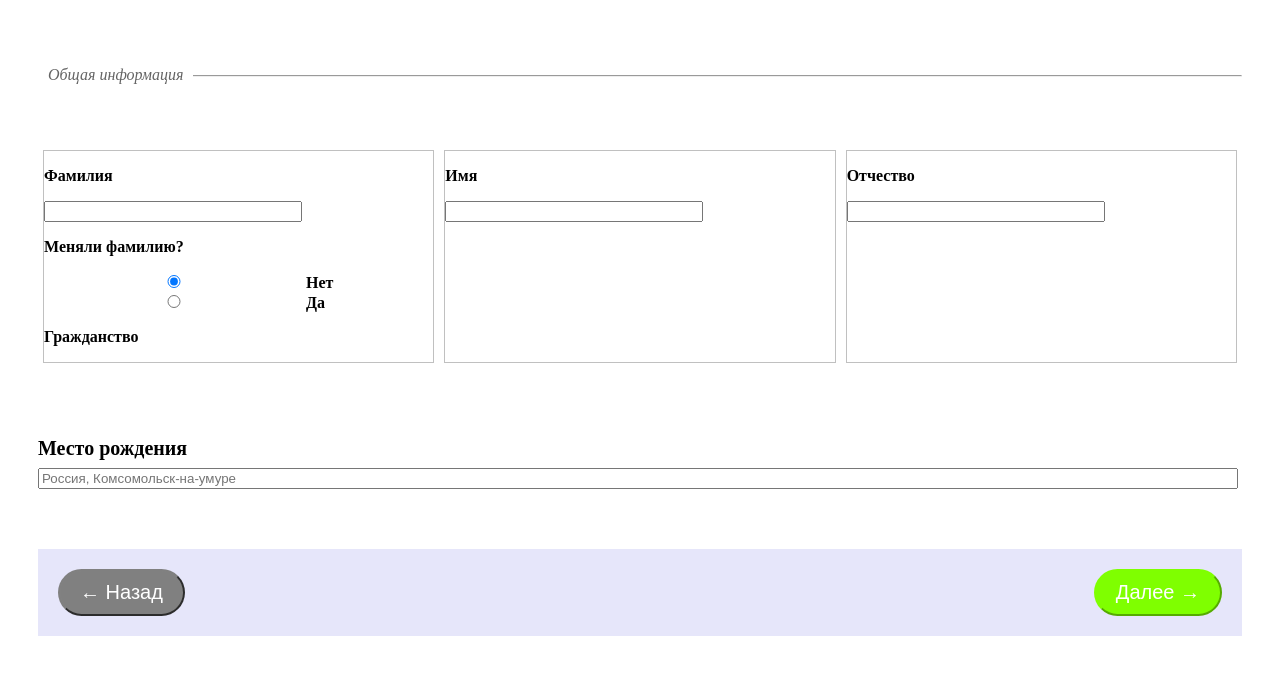
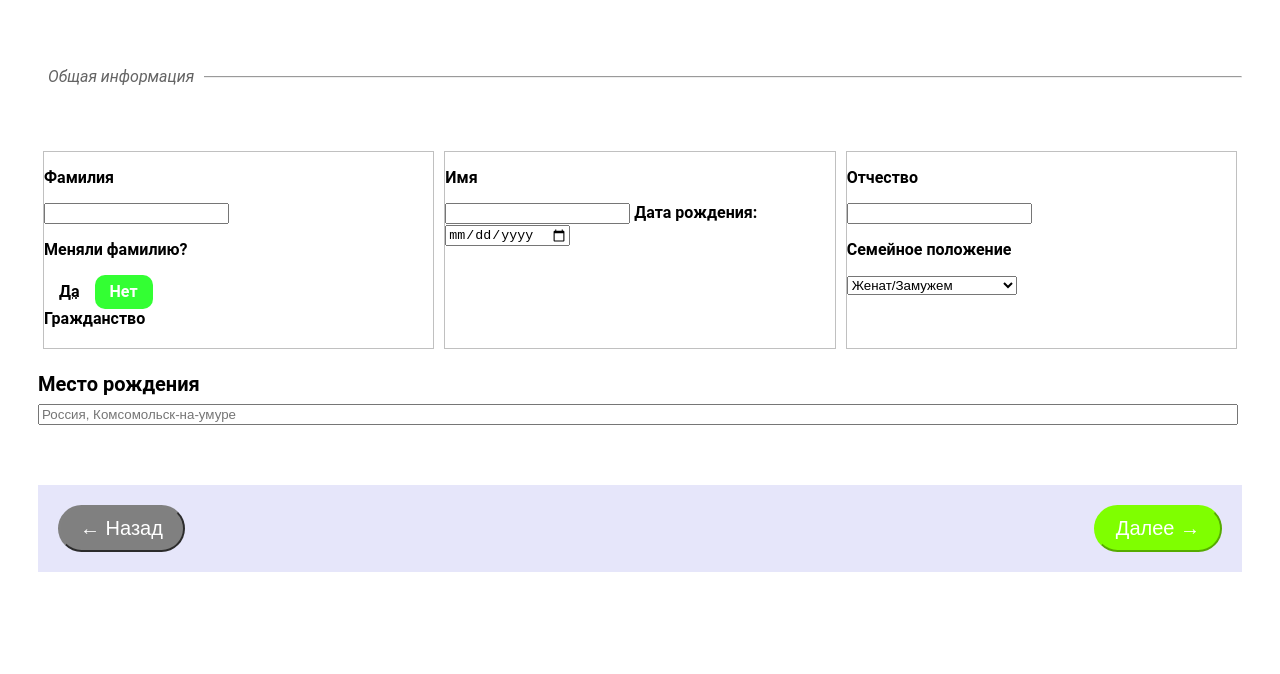
Before and after one commit to AlexeyZheryakov/registration-form, a plain HTML site: page index.html in a window 1280 px wide. Shown: the part 241-915 px from the top of the page. After the commit the page ends 851 px from the top, so only its background shows below. Drawn offline with Linux system fonts and the light colour scheme.

Commit message:
marital status

```diff
--- a/index.html
+++ b/index.html
@@ -29,6 +29,7 @@
             <hr>
             <div class="general-information">Общая информация</div>
         </div>
+        <form action="">
             <div class="main-info-container">
                 <div class="box-2">
                     <p>Фамилия</p>
@@ -49,16 +50,27 @@
                 <div class="box-2">
                     <p>Имя</p>
                     <input type="text">
+                    <label for="date">Дата рождения: </label>
+                    <input type="date" id="date" name="date"/>
                 </div>
                 <div class="box-2">
                     <p>Отчество</p>
                     <input type="text">
+                    <p>Семейное положение</p>
+                        <select name=""> <!--раскрывающийся список-->
+                            <option  label = "Женат/Замужем">
+                            <option  label = "В разводе">
+                            <option  label = "Есть жена и любовница">
+                            <option  label = "Муж козёл, детей двое">
+                            <option  label = "Дружу с тёлочкой">
+                        </select>
                 </div>
             </div>
             <div class="place-of-birth">
                 <p>Место рождения</p>
                 <input type="text" placeholder="Россия, Комсомольск-на-умуре">
             </div>
+        </form>
         <div class="bottom">
             <div><button class="bottom-button back">&larr; Назад</button></div>
             <div><button class="bottom-button next">Далее &rarr;</button></div>
--- a/style.css
+++ b/style.css
@@ -1,6 +1,7 @@
 .container-1{
     display: flex;
     flex-direction: column;
+    font-family: "Roboto", "Helvetica", "Arial", sans-serif;
 }
 
 .container-1>div{
@@ -92,9 +93,9 @@
     margin: 5px;
 }
 
-input{
+/* input{
     width: 250px;
-}
+} */
 
 .box-10{
     position: relative;
@@ -138,6 +139,7 @@ a{
     font-weight: bolder;
     line-height: 0;
     font-size: 20px;
+    margin: 30px;
 }
 
 .place-of-birth>input{
@@ -173,3 +175,48 @@ a{
     justify-content: space-between;
     padding: 20px;
 }
+
+.form_toggle {
+	display: inline-block;
+	overflow: hidden;
+}
+
+.form_toggle-item {
+	float: right;
+	display: inline-block;
+}
+
+.form_toggle-item input[type=radio] {
+	display: none;
+}
+
+.form_toggle-item label {
+	display: inline-block;
+	padding: 0px 15px;
+	line-height: 34px;
+	border-right: none;
+	cursor: pointer;
+	user-select: none;
+    text-decoration: underline dotted;
+    font-family: "Roboto", "Helvetica", "Arial", sans-serif;
+}
+
+.form_toggle .item-1 label {
+	border-radius: 10px;
+}
+
+.form_toggle .item-2 label {
+	border-radius: 10px;
+}
+
+.form_toggle .item-1 input[type=radio]:checked + label {
+	background: rgb(51, 255, 51);
+    color: white;
+    text-decoration: none;
+}
+
+.form_toggle .item-2 input[type=radio]:checked + label {
+	background: rgb(51, 255, 51);
+    color: white;
+    text-decoration: none;
+}
```
Lines whose indentation alone changed are shown as unchanged.
